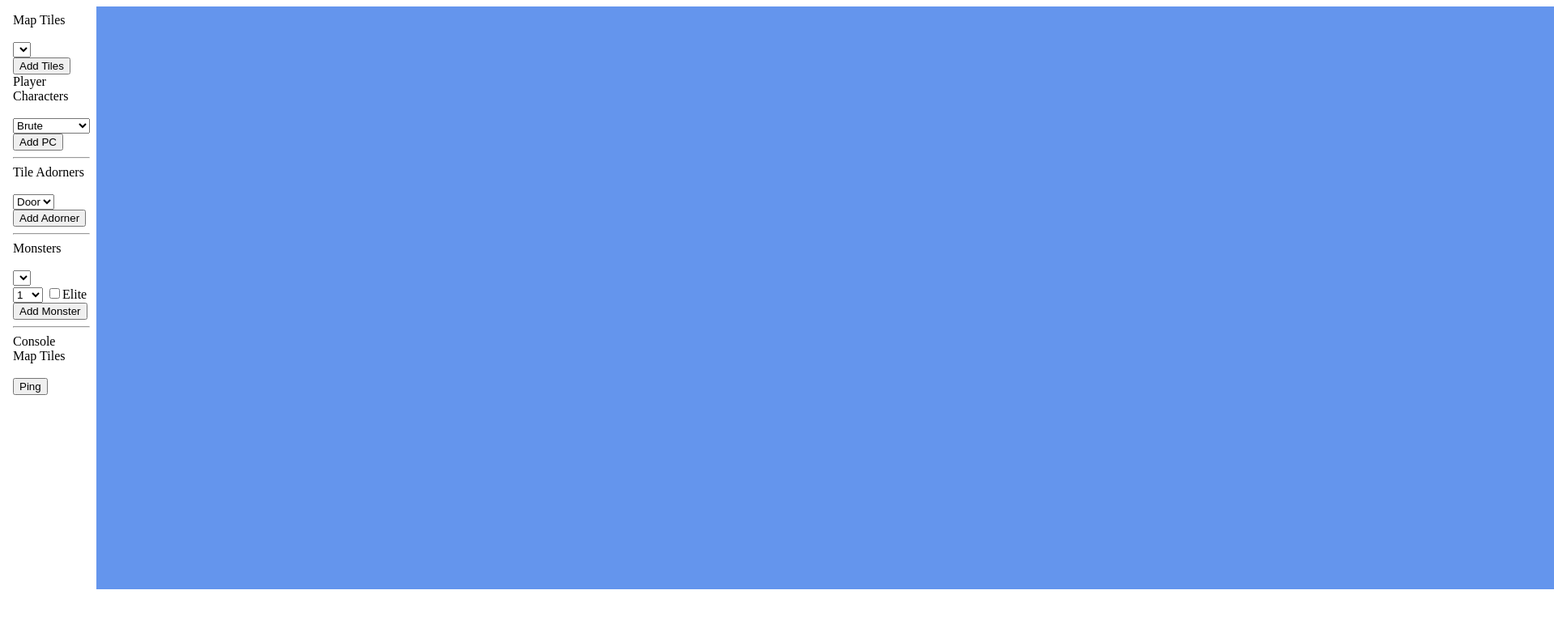
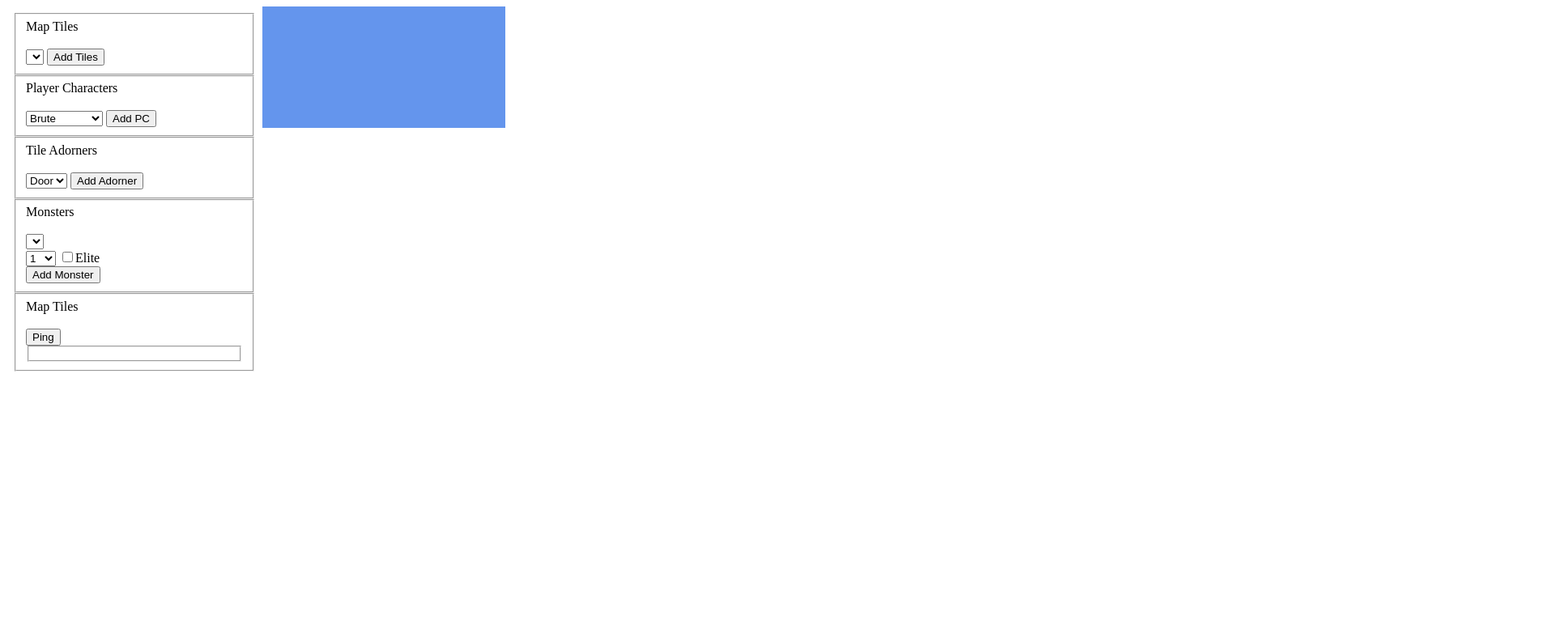
Before and after one commit to adamsteinert/remoteHaven, a website: page client/index.html in a window 1280 px wide. Shown: the whole page at 81% size, 1919 px wide, since content can reach past the window. Drawn offline with nearby package versions, Linux system fonts and the light colour scheme; no server answers; a script that the page names is missing.

Commit message:
Organize inputs

```diff
--- a/client/index.html
+++ b/client/index.html
@@ -52,6 +52,9 @@
 
     <div class="container">
         <div class="left">
+
+            <fieldset>
+
                 <div>Map Tiles</div>
                 <br />
                 <select id="tileSelect"></select>
@@ -59,7 +62,9 @@
                 <br />
                 <!-- <button onClick="">Lock Tiles</button>
             <hr /> -->
+            </fieldset>
 
+            <fieldset>
                 <div>Player Characters</div>
                 <br />
                 <select id="pcs">
@@ -68,20 +73,23 @@
                     <option value="Spellweaver">Spellweaver</option>
                 </select>
                 <button onClick="">Add PC</button>
-            <hr />
+            </fieldset>
 
+            <fieldset>
                 <div>Tile Adorners</div>
                 <br />
                 <select id="adorners">
                     <option value="Door">Door</option>
                 </select>
                 <button onClick="">Add Adorner</button>
-            <hr />
+            </fieldset>
 
+            <fieldset>
                 <div>Monsters</div>
                 <br />
                 <select id="monsterSelect"></select>
                 <br />
+                <!-- TODO: call a server method to get monster number. Use global increment as a cheap identity -->
                 <select id="monsterNumber">
                     <option>1</option>
                     <option>2</option>
@@ -99,12 +107,14 @@
                 <button onClick="addMonster(document.getElementById('monsterSelect').value,
                 document.getElementById('monsterNumber').value,
                 document.getElementById('elite').checked)">Add Monster</button>
-            <hr />
+            </fieldset>
 
-            Console
+            <fieldset>
                     <div>Map Tiles</div>
                     <br />
                     <button onClick="sendMsg()">Ping</button>
+            <fieldset>
+
         </div>
         <div class="right">
             <div style="max-height: 90vh; overflow: auto;">
@@ -115,13 +125,10 @@
 
 
 
-
-
-
     <script src="https://cdnjs.cloudflare.com/ajax/libs/socket.io/2.2.0/socket.io.js"></script>
     <script src="https://code.createjs.com/1.0.0/createjs.min.js"></script>
-    <script type="text/javascript" src="/js/drawfn.js"></script>
-    <script type="text/javascript" src="/js/requests.js"></script>
+    <script type="text/javascript" src="/js/rendering.js"></script>
+    <script type="text/javascript" src="/js/commApi.js"></script>
 
 </body>
 
```
Lines whose indentation alone changed are shown as unchanged.
